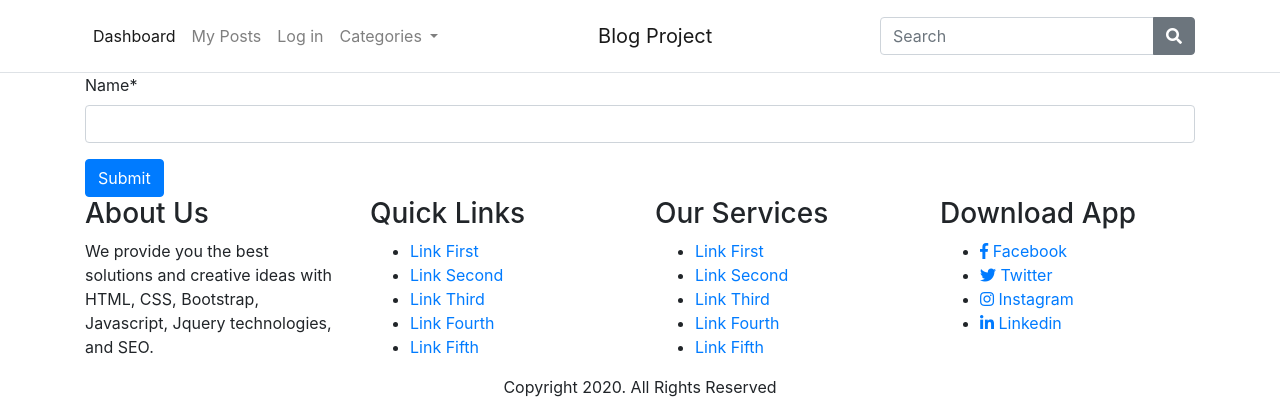
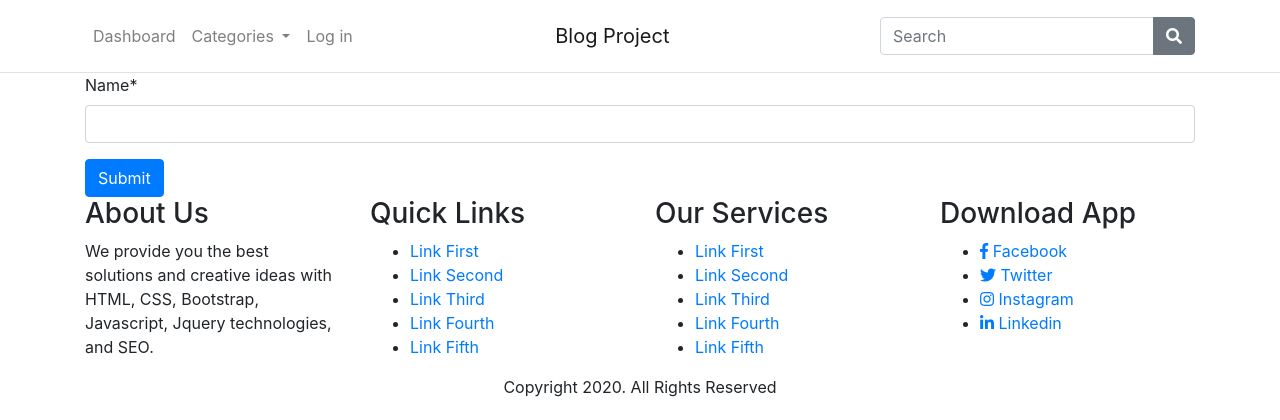
Before and after one commit to muskan221/Django-Blog, a Django app: page /posts/createcategory/ in a window 1280 px wide. Shown: the top 420 px of the page. Run offline with Django 3.2, Linux system fonts and the light colour scheme; some libraries are stand-ins or nearby versions.

Commit message:
modified navbar

```diff
--- a/posts/templates/includes/navbar.html
+++ b/posts/templates/includes/navbar.html
@@ -4,19 +4,28 @@
       <nav class="nav navbar-expand-sm navbar-light justify-content-between">
         <ul class="navbar-nav">
           <li class="nav-item">
+            {% if tab == 'dashboard' %}
             <a class="nav-link active" href="{% url 'posts' %}">Dashboard</a>
-          </li>
-          <li class="nav-item">
-            <a class="nav-link" href="{% url 'my_posts' %}">My Posts</a>
+            {% else %}
+            <a class="nav-link" href="{% url 'posts' %}">Dashboard</a>
+            {% endif %}
           </li>
 
           {% if user.is_authenticated %}
             <li class="nav-item">
-              <a class="nav-link" href="{% url 'logout' %}">Logout</a>
+              {% if tab == 'my_posts' %}
+              <a class="nav-link active" href="{% url 'my_posts' %}">My Posts</a>
+              {% else %}
+              <a class="nav-link" href="{% url 'my_posts' %}">My Posts</a>
+              {% endif %}
             </li>
-          {% else %}
+
             <li class="nav-item">
-              <a class="nav-link" href="{% url 'login' %}">Log in</a>
+              {% if tab == 'create' %}
+              <a class="nav-link active" href="{% url 'create' %}">Create Post</a>
+              {% else %}
+              <a class="nav-link" href="{% url 'create' %}">Create Post</a>
+              {% endif %}
             </li>
           {% endif %}
 
@@ -31,6 +40,15 @@
               <a class="dropdown-item" href="#">Link 3</a>
             </div>
           </li>
+          {% if user.is_authenticated %}
+            <li class="nav-item">
+              <a class="nav-link" href="{% url 'logout' %}">Logout</a>
+            </li>
+          {% else %}
+            <li class="nav-item">
+              <a class="nav-link" href="{% url 'login' %}">Log in</a>
+            </li>
+          {% endif %}
         </ul>
         <div class="d-flex align-items-center">
           <a class="navbar-brand" href="{% url 'posts' %}">Blog Project</a>
--- a/posts/views.py
+++ b/posts/views.py
@@ -33,7 +33,8 @@ def index(request):
     trending_posts = Post.query.all().order_by("-views")[:3]
     context = {
         'latest_posts': latest_posts,
-        'trending_posts': trending_posts
+        'trending_posts': trending_posts,
+        'tab': 'dashboard',
     }
 
     return render(request, "index.html", context)
@@ -55,6 +56,7 @@ def create(request):
 
     context = {
         'form' : form,
+        'tab': 'create',
     }
     return render(request, "create.html", context)
 
@@ -165,7 +167,8 @@ def my_posts(request):
     page_obj = paginator.page(page)
     context ={
         'is_paginated':is_paginated,
-         'page_obj':page_obj
+         'page_obj':page_obj,
+          'tab': 'my_posts',
     }
     return render(request, "my_posts.html", context)
 
```
